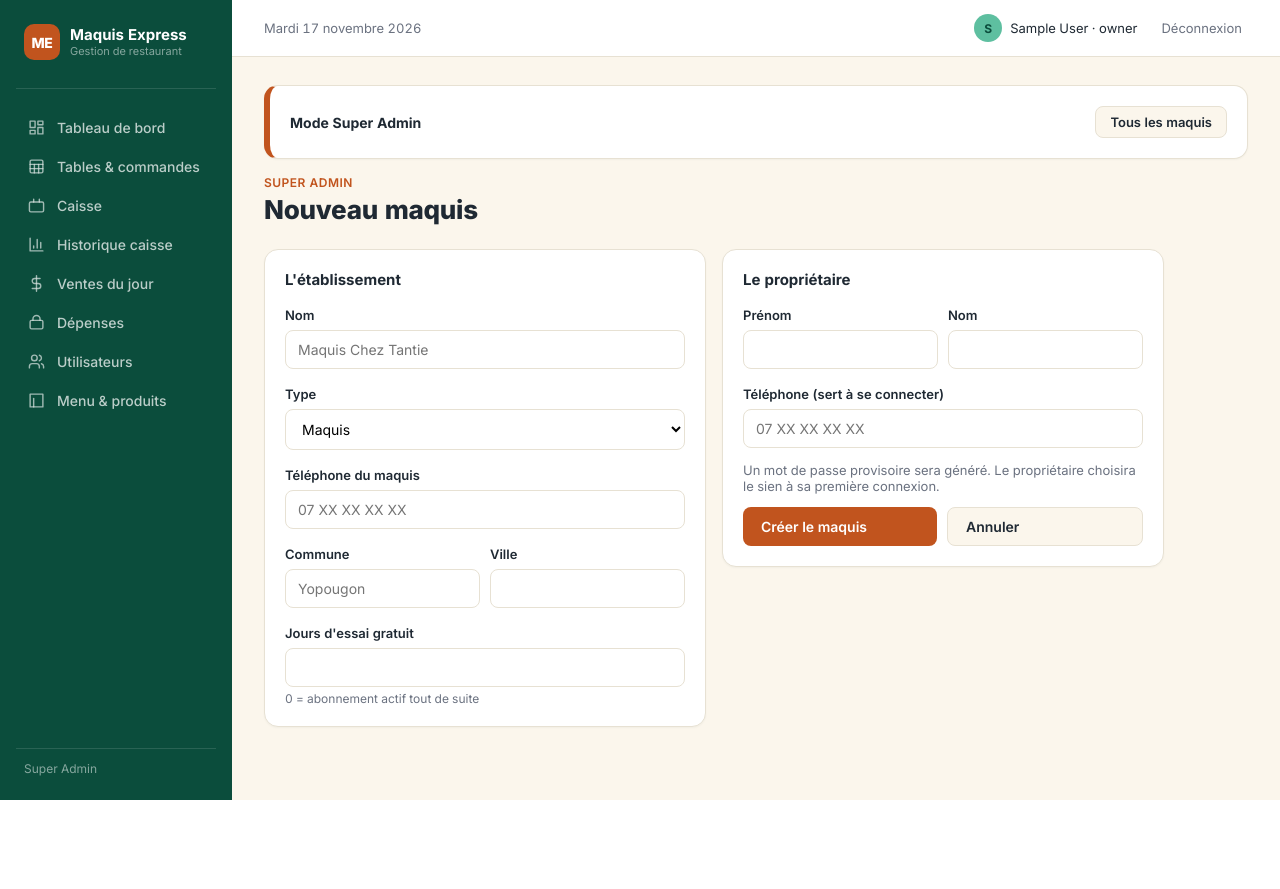
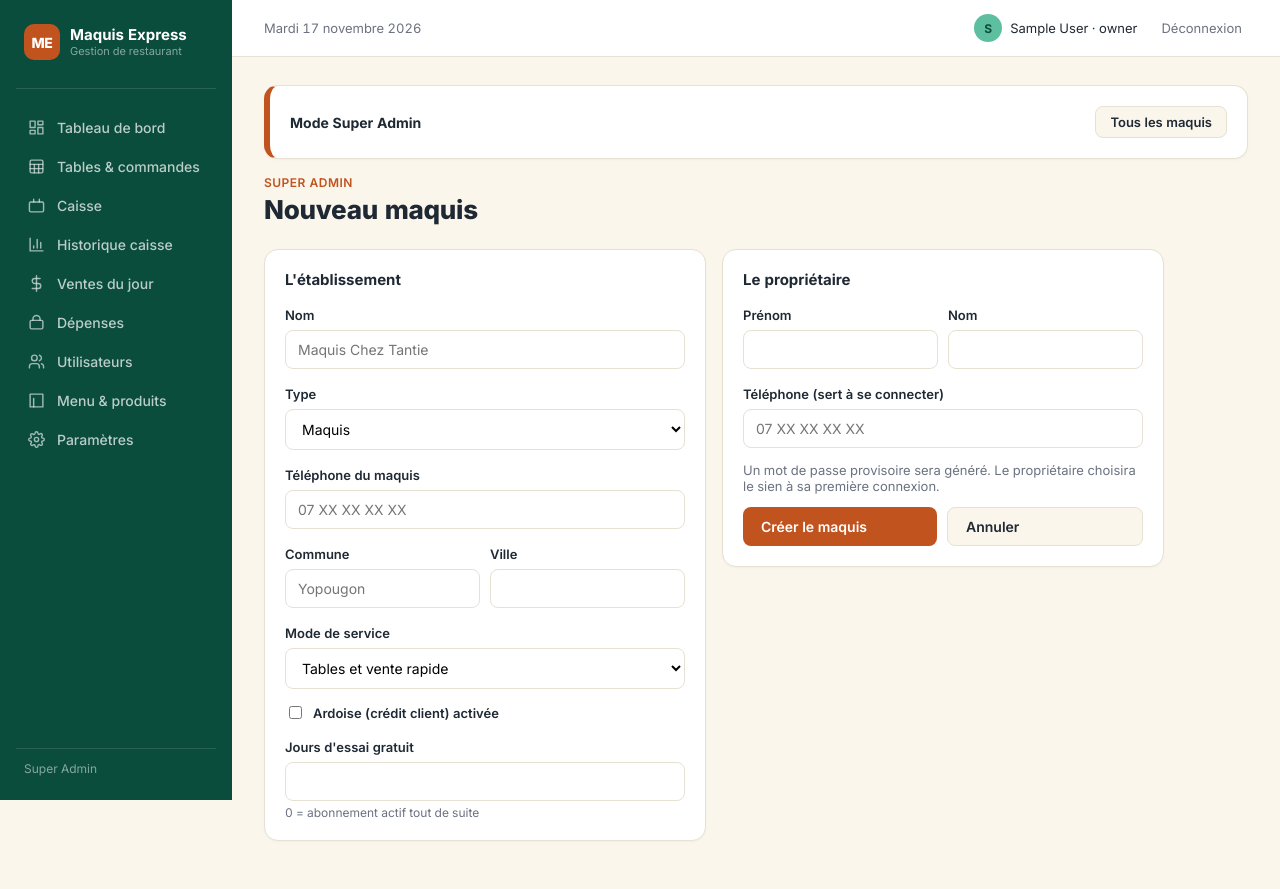
Before and after one commit to kkhoumar/reservation-api, a Laravel app: page /admin/restaurants/nouveau in a window 1280 px wide. Before the commit the page ends 800 px from the top, so only its background shows below. Run offline with Laravel 12, Linux system fonts and the light colour scheme; a user stored in the database is signed in; tables that the repository leaves empty hold one stand-in row (values such as "Sample post"); parts of the project's set-up code (start-up, migrations or seed data) failed here and were passed over; some libraries are stand-ins or nearby versions.

Commit message:
Réglages du maquis : mode de service et ardoise
- service_mode (tables, vente rapide, les deux) et credit_enabled
- Choisis à la création par le Super Admin, modifiables par le propriétaire (/parametres)
- Menu, plan des tables et prise de commande s'adaptent au mode
- Impossible de retirer les tables avec des commandes de table impayées
- 11 tests (105 au total)

Co-Authored-By: Claude Opus 5.5 <noreply@anthropic.com>

```diff
--- a/app/Actions/CreateRestaurantWithOwner.php
+++ b/app/Actions/CreateRestaurantWithOwner.php
@@ -17,7 +17,7 @@ use Illuminate\Support\Facades\Log;
 class CreateRestaurantWithOwner
 {
     /**
-     * @param  array{name: string, type: string, phone: string, commune: ?string, city: ?string, trial_days: int}  $restaurant
+     * @param  array{name: string, type: string, phone: string, commune: ?string, city: ?string, trial_days: int, service_mode?: string, credit_enabled?: bool}  $restaurant
      * @param  array{first_name: string, last_name: string, phone: string}  $owner
      * @return array{restaurant: Restaurant, owner: User, password: string}
      */
@@ -34,6 +34,8 @@ class CreateRestaurantWithOwner
                 'phone' => User::normalizePhone($restaurant['phone']),
                 'commune' => $restaurant['commune'] ?: null,
                 'city' => $restaurant['city'] ?: null,
+                'service_mode' => $restaurant['service_mode'] ?? 'both',
+                'credit_enabled' => $restaurant['credit_enabled'] ?? false,
                 'subscription_status' => $trialDays > 0 ? 'trial' : 'active',
                 'trial_ends_at' => $trialDays > 0 ? now()->addDays($trialDays)->endOfDay() : null,
             ]);
--- a/app/Livewire/Admin/CreateRestaurant.php
+++ b/app/Livewire/Admin/CreateRestaurant.php
@@ -29,6 +29,8 @@ class CreateRestaurant extends Component
     public string $commune = '';
     public string $city = 'Abidjan';
     public int $trialDays = 14;
+    public string $serviceMode = 'both';
+    public bool $creditEnabled = false;
 
     // Propriétaire
     public string $ownerFirstName = '';
@@ -74,6 +76,8 @@ class CreateRestaurant extends Component
             'commune' => 'nullable|string|max:80',
             'city' => 'nullable|string|max:80',
             'trialDays' => 'required|integer|min:0|max:90',
+            'serviceMode' => ['required', Rule::in(array_keys(\App\Models\Restaurant::SERVICE_MODES))],
+            'creditEnabled' => 'boolean',
             'ownerFirstName' => 'required|string|max:80',
             'ownerLastName' => 'required|string|max:80',
             'ownerPhone' => ['required', 'regex:' . User::PHONE_REGEX, Rule::unique('users', 'phone')],
@@ -105,6 +109,8 @@ class CreateRestaurant extends Component
                 'commune' => trim($this->commune),
                 'city' => trim($this->city),
                 'trial_days' => $this->trialDays,
+                'service_mode' => $this->serviceMode,
+                'credit_enabled' => $this->creditEnabled,
             ],
             [
                 'first_name' => trim($this->ownerFirstName),
@@ -158,6 +164,7 @@ class CreateRestaurant extends Component
     {
         return view('livewire.admin.create-restaurant', [
             'types' => self::TYPES,
+            'modes' => \App\Models\Restaurant::SERVICE_MODES,
             'whatsapp' => $this->whatsappMessage(),
         ]);
     }
--- a/app/Livewire/NewOrder.php
+++ b/app/Livewire/NewOrder.php
@@ -40,6 +40,22 @@ class NewOrder extends Component
     {
         // La table doit appartenir au restaurant de l'utilisateur (sinon 404)
         $this->tableId = $table ? RestaurantTable::findOrFail($table)->id : null;
+
+        // Le mode de service du maquis décide des parcours autorisés
+        $restaurant = auth()->user()->currentRestaurant();
+
+        if ($this->tableId && ! $restaurant?->usesTables()) {
+            $this->redirect(route('orders.new'), navigate: false);
+
+            return;
+        }
+
+        if (! $this->tableId && ! $restaurant?->usesQuickSale()) {
+            session()->flash('error', "La vente rapide n'est pas activée : choisis une table.");
+            $this->redirect(route('tables.index'), navigate: false);
+
+            return;
+        }
 
         if (!$this->tableId) {
             $this->orderType = 'takeaway';
--- /dev/null
+++ b/app/Livewire/RestaurantSettings.php
@@ -0,0 +1,76 @@
+<?php
+
+namespace App\Livewire;
+
+use App\Models\Order;
+use App\Models\Restaurant;
+use Illuminate\Support\Facades\Log;
+use Illuminate\Validation\Rule;
+use Livewire\Component;
+
+/**
+ * Les 2 réglages du maquis, modifiables par le propriétaire
+ * (et le Super Admin) : mode de service et ardoise.
+ */
+class RestaurantSettings extends Component
+{
+    public string $serviceMode = 'both';
+    public bool $creditEnabled = false;
+
+    public function mount(): void
+    {
+        $restaurant = $this->restaurant();
+
+        $this->serviceMode = $restaurant->service_mode;
+        $this->creditEnabled = $restaurant->creditEnabled();
+    }
+
+    private function restaurant(): Restaurant
+    {
+        return auth()->user()->currentRestaurant() ?? abort(403);
+    }
+
+    public function save()
+    {
+        $this->validate([
+            'serviceMode' => ['required', Rule::in(array_keys(Restaurant::SERVICE_MODES))],
+            'creditEnabled' => 'boolean',
+        ]);
+
+        $restaurant = $this->restaurant();
+
+        // On ne retire pas les tables tant que des clients y sont encore servis
+        if ($this->serviceMode === 'quick' && $restaurant->usesTables()) {
+            $openTableOrders = Order::whereNotNull('table_id')
+                ->whereNotIn('status', ['paid', 'cancelled'])
+                ->count();
+
+            if ($openTableOrders > 0) {
+                $this->addError('serviceMode', "Impossible pour l'instant : {$openTableOrders} commande(s) de table ne sont pas encore payées. Encaisse-les d'abord.");
+
+                return;
+            }
+        }
+
+        $restaurant->update([
+            'service_mode' => $this->serviceMode,
+            'credit_enabled' => $this->creditEnabled,
+        ]);
+
+        Log::info('Réglages du maquis modifiés', [
+            'user_id' => auth()->id(),
+            'restaurant_id' => $restaurant->id,
+            'service_mode' => $this->serviceMode,
+            'credit_enabled' => $this->creditEnabled,
+        ]);
+
+        session()->flash('success', 'Réglages enregistrés.');
+    }
+
+    public function render()
+    {
+        return view('livewire.restaurant-settings', [
+            'modes' => Restaurant::SERVICE_MODES,
+        ]);
+    }
+}
--- a/app/Livewire/TablesBoard.php
+++ b/app/Livewire/TablesBoard.php
@@ -8,6 +8,14 @@ use Livewire\Component;
 
 class TablesBoard extends Component
 {
+    public function mount()
+    {
+        // Maquis sans tables : on va directement à la vente rapide
+        if (! auth()->user()->currentRestaurant()?->usesTables()) {
+            $this->redirect(route('orders.new'), navigate: false);
+        }
+    }
+
     #[On('user-switched')]
     public function refresh()
     {
@@ -20,6 +28,9 @@ class TablesBoard extends Component
             ->where('restaurant_id', auth()->user()->currentRestaurantId())
             ->get();
 
-        return view('livewire.tables-board', ['zones' => $zones]);
+        return view('livewire.tables-board', [
+            'zones' => $zones,
+            'quickSale' => (bool) auth()->user()->currentRestaurant()?->usesQuickSale(),
+        ]);
     }
 }
--- a/app/Models/Restaurant.php
+++ b/app/Models/Restaurant.php
@@ -14,11 +14,39 @@ class Restaurant extends Model
         'name', 'logo', 'type', 'phone', 'email', 'address',
         'commune', 'city', 'opening_hours',
         'subscription_status', 'trial_ends_at',
+        'service_mode', 'credit_enabled',
     ];
 
     protected $casts = [
         'trial_ends_at' => 'datetime',
+        'credit_enabled' => 'boolean',
     ];
+
+    protected $attributes = [
+        'service_mode' => 'both',
+        'credit_enabled' => false,
+    ];
+
+    public const SERVICE_MODES = [
+        'both' => ['label' => 'Tables et vente rapide', 'hint' => 'Service à table, et vente directe au comptoir.'],
+        'tables' => ['label' => 'Service à table', 'hint' => 'Chaque commande est liée à une table.'],
+        'quick' => ['label' => 'Vente rapide', 'hint' => 'Pas de tables : on sert et on encaisse directement.'],
+    ];
+
+    public function usesTables(): bool
+    {
+        return in_array($this->service_mode, ['tables', 'both'], true);
+    }
+
+    public function usesQuickSale(): bool
+    {
+        return in_array($this->service_mode, ['quick', 'both'], true);
+    }
+
+    public function creditEnabled(): bool
+    {
+        return $this->credit_enabled === true;
+    }
 
     public function users(): HasMany
     {
--- a/resources/views/components/layouts/app.blade.php
+++ b/resources/views/components/layouts/app.blade.php
@@ -310,15 +310,23 @@
             </div>
         </div>
 
+        @php $currentRestaurant = auth()->user()?->currentRestaurant(); @endphp
         <nav class="sidebar-nav">
             <a href="{{ route('dashboard.index') }}" class="sidebar-link {{ request()->routeIs('dashboard.index') ? 'active' : '' }}">
                 <svg width="17" height="17" viewBox="0 0 24 24" fill="none" stroke="currentColor" stroke-width="2" stroke-linecap="round" stroke-linejoin="round"><rect x="3" y="3" width="7" height="9"/><rect x="14" y="3" width="7" height="5"/><rect x="14" y="12" width="7" height="9"/><rect x="3" y="16" width="7" height="5"/></svg>
                 Tableau de bord
             </a>
-            <a href="{{ route('tables.index') }}" class="sidebar-link {{ request()->routeIs('tables.index') || request()->routeIs('orders.new') ? 'active' : '' }}">
-                <svg width="17" height="17" viewBox="0 0 24 24" fill="none" stroke="currentColor" stroke-width="2" stroke-linecap="round" stroke-linejoin="round"><rect x="3" y="3" width="18" height="18" rx="2"/><line x1="3" y1="9" x2="21" y2="9"/><line x1="3" y1="15" x2="21" y2="15"/><line x1="9" y1="9" x2="9" y2="21"/><line x1="15" y1="9" x2="15" y2="21"/></svg>
-                Tables & commandes
-            </a>
+            @if ($currentRestaurant?->usesTables() ?? true)
+                <a href="{{ route('tables.index') }}" class="sidebar-link {{ request()->routeIs('tables.index') || request()->routeIs('orders.new') ? 'active' : '' }}">
+                    <svg width="17" height="17" viewBox="0 0 24 24" fill="none" stroke="currentColor" stroke-width="2" stroke-linecap="round" stroke-linejoin="round"><rect x="3" y="3" width="18" height="18" rx="2"/><line x1="3" y1="9" x2="21" y2="9"/><line x1="3" y1="15" x2="21" y2="15"/><line x1="9" y1="9" x2="9" y2="21"/><line x1="15" y1="9" x2="15" y2="21"/></svg>
+                    Tables & commandes
+                </a>
+            @else
+                <a href="{{ route('orders.new') }}" class="sidebar-link {{ request()->routeIs('orders.new') ? 'active' : '' }}">
+                    <svg width="17" height="17" viewBox="0 0 24 24" fill="none" stroke="currentColor" stroke-width="2" stroke-linecap="round" stroke-linejoin="round"><polygon points="13 2 3 14 12 14 11 22 21 10 12 10 13 2"/></svg>
+                    Vente rapide
+                </a>
+            @endif
             @if(auth()->check() && (auth()->user()->isPlatformAdmin() || in_array(auth()->user()->role, ['owner', 'manager', 'cashier'])))
                 <a href="{{ route('cash-register.manage') }}" class="sidebar-link {{ request()->routeIs('cash-register.manage') ? 'active' : '' }}">
                     <svg width="17" height="17" viewBox="0 0 24 24" fill="none" stroke="currentColor" stroke-width="2" stroke-linecap="round" stroke-linejoin="round"><rect x="2" y="7" width="20" height="14" rx="2"/><path d="M16 3v4M8 3v4"/></svg>
@@ -353,9 +361,14 @@
                     Menu & produits
                 </a>
             @endif
+            @if(auth()->check() && (auth()->user()->isPlatformAdmin() || auth()->user()->role === 'owner'))
+                <a href="{{ route('settings') }}" class="sidebar-link {{ request()->routeIs('settings') ? 'active' : '' }}">
+                    <svg width="17" height="17" viewBox="0 0 24 24" fill="none" stroke="currentColor" stroke-width="2" stroke-linecap="round" stroke-linejoin="round"><circle cx="12" cy="12" r="3"/><path d="M19.4 15a1.65 1.65 0 0 0 .33 1.82l.06.06a2 2 0 1 1-2.83 2.83l-.06-.06a1.65 1.65 0 0 0-1.82-.33 1.65 1.65 0 0 0-1 1.51V21a2 2 0 1 1-4 0v-.09a1.65 1.65 0 0 0-1-1.51 1.65 1.65 0 0 0-1.82.33l-.06.06a2 2 0 1 1-2.83-2.83l.06-.06a1.65 1.65 0 0 0 .33-1.82 1.65 1.65 0 0 0-1.51-1H3a2 2 0 1 1 0-4h.09a1.65 1.65 0 0 0 1.51-1 1.65 1.65 0 0 0-.33-1.82l-.06-.06a2 2 0 1 1 2.83-2.83l.06.06a1.65 1.65 0 0 0 1.82.33H9a1.65 1.65 0 0 0 1-1.51V3a2 2 0 1 1 4 0v.09a1.65 1.65 0 0 0 1 1.51 1.65 1.65 0 0 0 1.82-.33l.06-.06a2 2 0 1 1 2.83 2.83l-.06.06a1.65 1.65 0 0 0-.33 1.82V9a1.65 1.65 0 0 0 1.51 1H21a2 2 0 1 1 0 4h-.09a1.65 1.65 0 0 0-1.51 1z"/></svg>
+                    Paramètres
+                </a>
+            @endif
         </nav>
 
-        @php $currentRestaurant = auth()->user()?->currentRestaurant(); @endphp
         <div class="sidebar-footer">
             @if ($currentRestaurant)
                 {{ $currentRestaurant->name }}
--- a/resources/views/livewire/admin/create-restaurant.blade.php
+++ b/resources/views/livewire/admin/create-restaurant.blade.php
@@ -76,6 +76,21 @@
                     </div>
                 </div>
 
+                <div style="margin-bottom: 14px;">
+                    <label style="font-size: 13px; font-weight: 600;">Mode de service</label>
+                    <select wire:model="serviceMode" style="width: 100%; margin-top: 6px;">
+                        @foreach ($modes as $value => $mode)
+                            <option value="{{ $value }}">{{ $mode['label'] }}</option>
+                        @endforeach
+                    </select>
+                    @error('serviceMode') <div style="color: var(--color-danger); font-size: 12px;">{{ $message }}</div> @enderror
+                </div>
+
+                <label style="display: flex; gap: 8px; align-items: center; font-size: 13px; font-weight: 600; margin-bottom: 14px; cursor: pointer;">
+                    <input type="checkbox" wire:model="creditEnabled">
+                    Ardoise (crédit client) activée
+                </label>
+
                 <div>
                     <label style="font-size: 13px; font-weight: 600;">Jours d'essai gratuit</label>
                     <input type="number" wire:model="trialDays" min="0" max="90" style="width: 100%; margin-top: 6px;">
--- a/routes/web.php
+++ b/routes/web.php
@@ -13,6 +13,7 @@ use App\Livewire\Login;
 use App\Livewire\NewOrder;
 use App\Livewire\PaymentSuccess;
 use App\Livewire\DemoRequestForm;
+use App\Livewire\RestaurantSettings;
 use App\Livewire\SalesToday;
 use App\Livewire\TablesBoard;
 use App\Livewire\TakePayment;
@@ -55,6 +56,7 @@ Route::middleware(['auth', 'restaurant.access'])->group(function () {
     Route::get('/sales-today', SalesToday::class)->middleware('role:owner,manager,cashier')->name('sales.today');
     Route::get('/users', UsersManage::class)->middleware('role:owner,manager')->name('users.manage');
     Route::get('/products', ProductsManage::class)->middleware('role:owner,manager')->name('products.manage');
+    Route::get('/parametres', RestaurantSettings::class)->middleware('role:owner')->name('settings');
 });
 
 // Espace Super Admin (propriétaire de la plateforme)
```
Also changed, not shown: resources/views/livewire/restaurant-settings.blade.php (added, +46 -0 lines), resources/views/livewire/tables-board.blade.php (+5 -3 lines), tests/Feature/RestaurantSettingsTest.php (added, +167 -0 lines), README.md, database/migrations/2026_11_17_000004_add_settings_to_restaurants_table.php (added).
